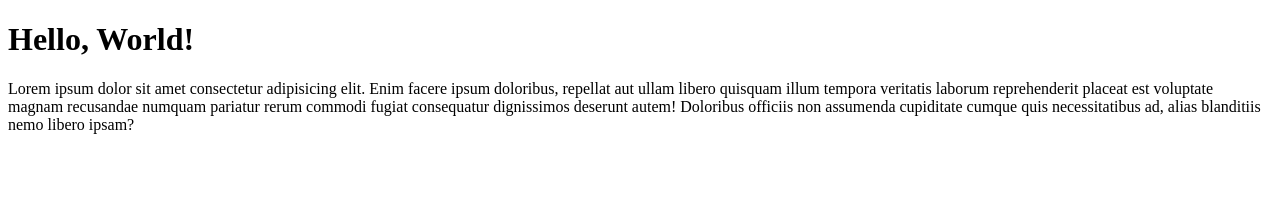
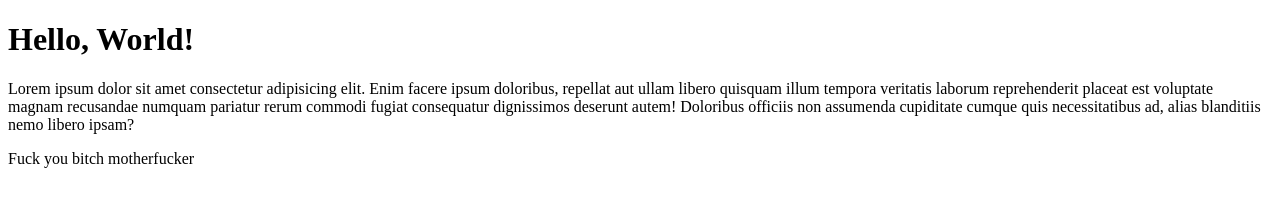
Before and after one commit to heritagetimileyin85-cloud/Hostng-deployments, a plain HTML site: page index.html in a window 1280 px wide. Drawn offline with Linux system fonts and the light colour scheme.

```diff
--- a/index.html
+++ b/index.html
@@ -8,5 +8,8 @@
 <body>
     <h1>Hello, World!</h1>
     <p>Lorem ipsum dolor sit amet consectetur adipisicing elit. Enim facere ipsum doloribus, repellat aut ullam libero quisquam illum tempora veritatis laborum reprehenderit placeat est voluptate magnam recusandae numquam pariatur rerum commodi fugiat consequatur dignissimos deserunt autem! Doloribus officiis non assumenda cupiditate cumque quis necessitatibus ad, alias blanditiis nemo libero ipsam?</p>
+    <div>
+        <p>Fuck you bitch motherfucker</p>
+    </div>
 </body>
 </html>
```
